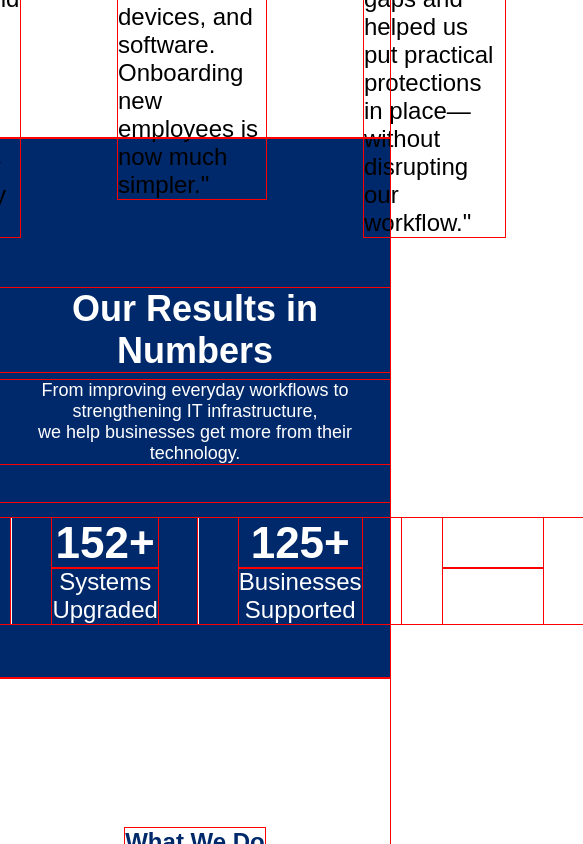
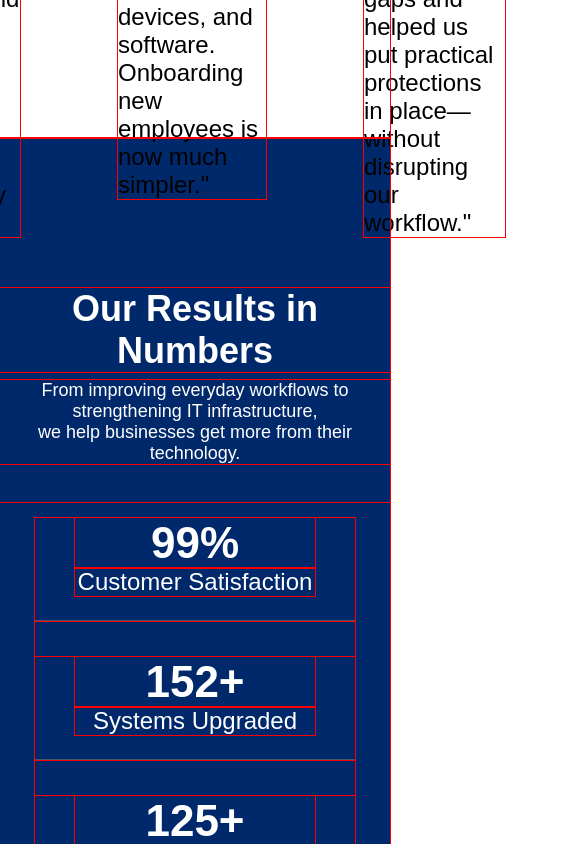
Before and after one commit to itsJustZigg/northstar-it-website, a React (Vite) app: page / in a window 390 px wide. Shown: the part 2160-3004 px from the top of the page, 583 px wide, since content can reach past the window. Built offline with nearby package versions, Linux system fonts and the light colour scheme.

Commit message:
switched client results to one column flex container at 900px breakpoint

```diff
--- a/src/App.css
+++ b/src/App.css
@@ -241,7 +241,7 @@ a {
     flex-direction: column;
     align-items: center;
     padding-top: 150px;
-    height: 540px;
+    min-height: 540px;
     color: var(--bg-color);
     background-color: var(--primary-color);
 }
@@ -525,6 +525,23 @@ footer a{
         padding: 36px;
     }
 
+    .stats{
+        flex-direction: column;
+    }
+
+    .result{
+        margin-bottom: 36px;
+    }
+
+    .result:nth-child(n+2){
+        border-left: none;
+    }
+
+    .result:nth-child(-n + 3){
+        padding-bottom: 24px;
+        border-bottom: 1px solid var(--muted-text-color);
+    }
+
     .footer-main{
         flex-direction: column;
     }
```
